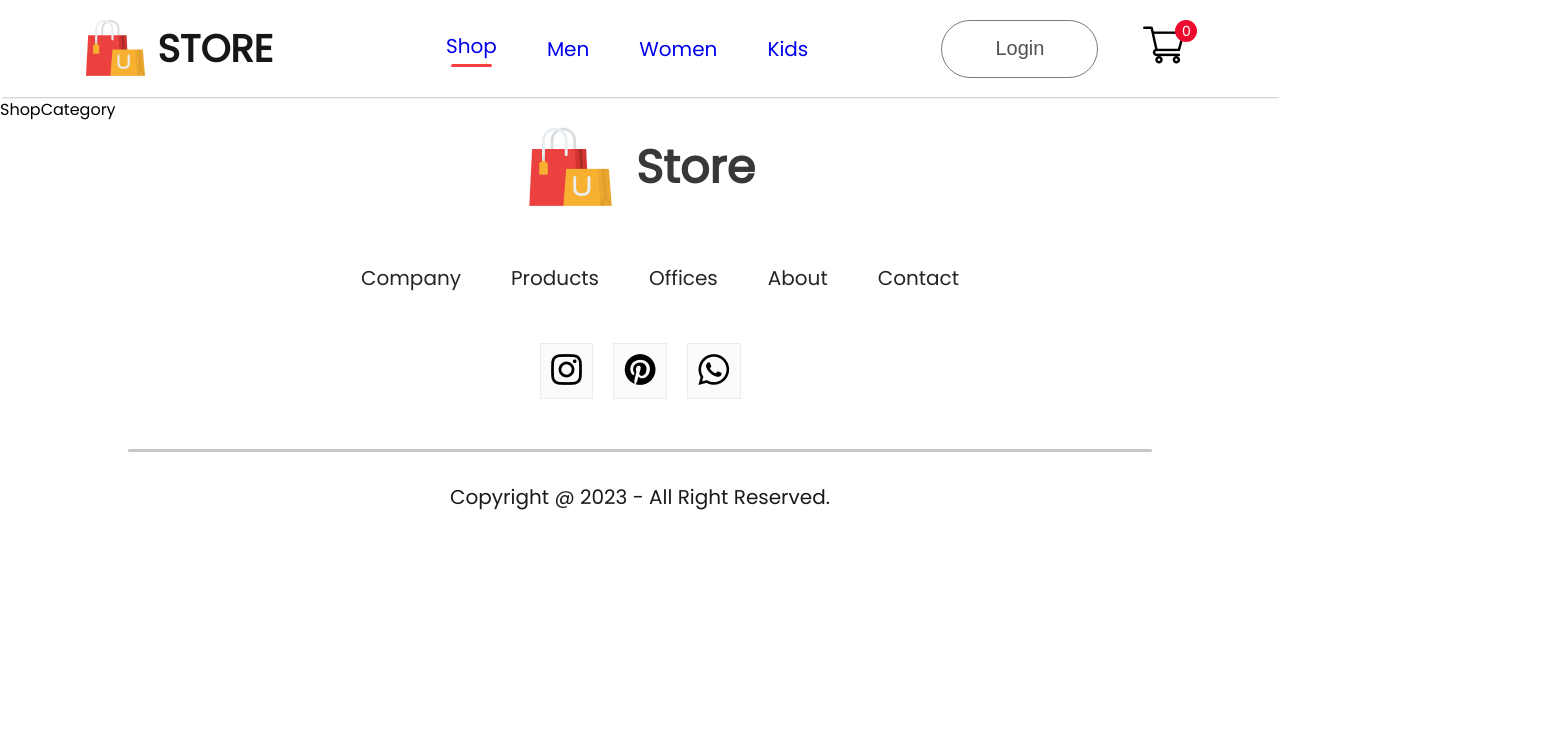
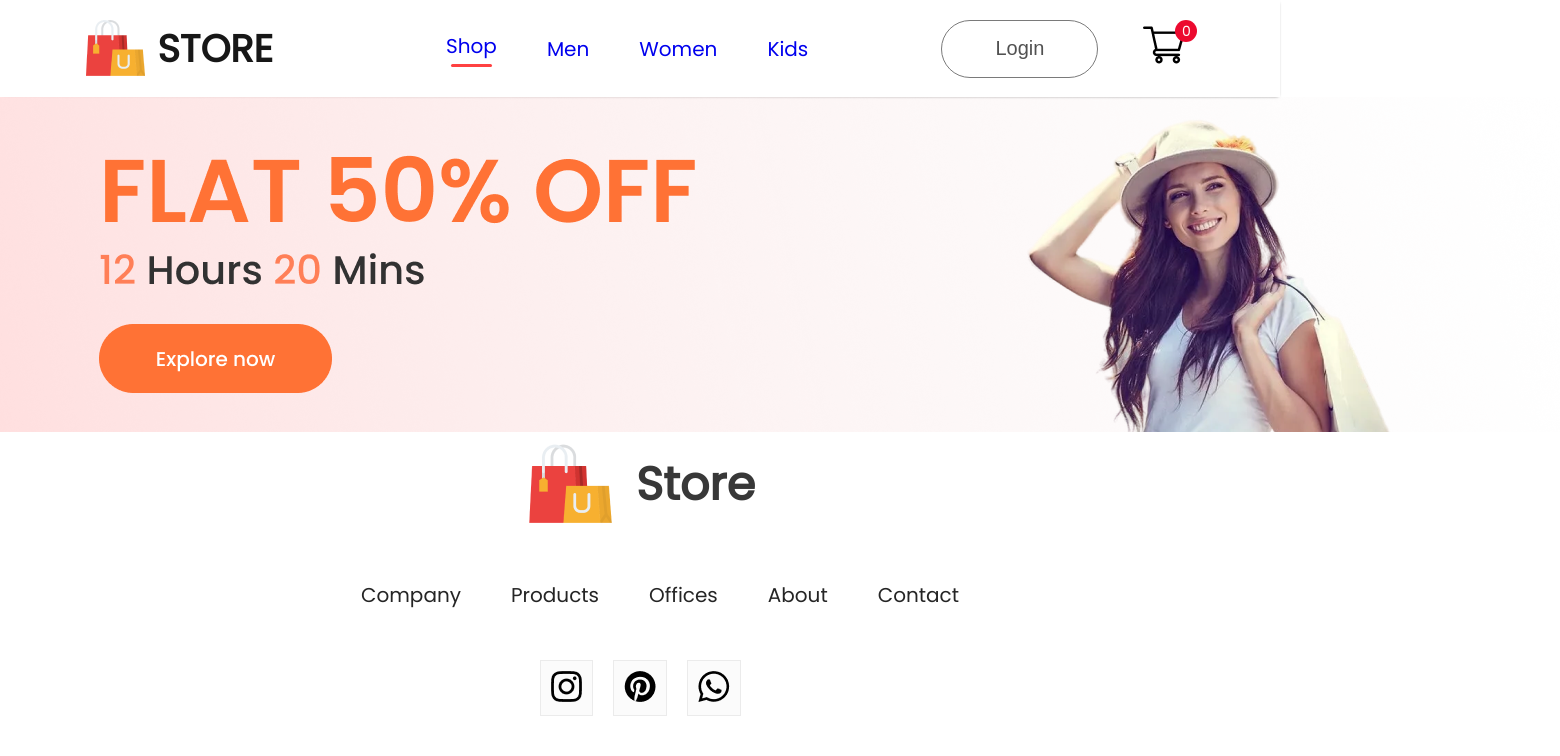
Before and after one commit to AnastasiiaYurchenko/online-store, a React (Create React App) app: page /online-store/women in a window 1280 px wide. Shown: the top 756 px of the page, 1560 px wide, since content can reach past the window. Built offline with nearby package versions, Linux system fonts and the light colour scheme.

Commit message:
start ShopCategory markup

```diff
--- a/src/components/App.jsx
+++ b/src/components/App.jsx
@@ -7,6 +7,9 @@
 import Cart from 'pages/Cart';
 import LoginSignup from 'pages/LoginSignup';
 import Footer from './Footer/Footer';
+import men_banner from '../components/assets/banner_mens.png';
+import women_banner from '../components/assets/banner_women.png';
+import kid_banner from '../components/assets/banner_kids.png';
 
 export const App = () => {
   return (
@@ -15,9 +18,9 @@
         <Navbar />
         <Routes>
           <Route path='/' element={<Shop />} />
-          <Route path='/men' element={<ShopCategory category={"men"} />} />
-          <Route path='/women' element={<ShopCategory category={"women"} />} />
-          <Route path='/kids' element={<ShopCategory category={"kid"} />} />
+          <Route path='/men' element={<ShopCategory banner={men_banner} category={"men"} />} />
+          <Route path='/women' element={<ShopCategory banner={women_banner} category={"women"} />} />
+          <Route path='/kids' element={<ShopCategory banner={kid_banner} category={"kid"} />} />
           <Route path='/product' element={<Product />}>
             <Route path=':productId' element={<Product/>} />
           </Route>
--- a/src/pages/ShopCategory.jsx
+++ b/src/pages/ShopCategory.jsx
@@ -1,8 +1,14 @@
-import React from 'react'
+import React, { useContext } from 'react';
+import './CSS/ShopCategory.css';
+import { ShopContext } from 'context/ShopContext';
 
-const ShopCategory = () => {
+const ShopCategory = (props) => {
+  const { all_product } = useContext(ShopContext);
   return (
-    <div>ShopCategory</div>
+    <div className='shop-category'>
+      <img src={props.banner} alt="Banner" />
+
+    </div>
   )
 }
 
```
Also changed, not shown: src/pages/CSS/ShopCategory.css (added).
